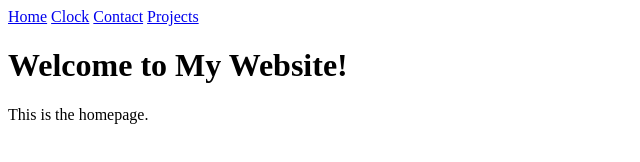
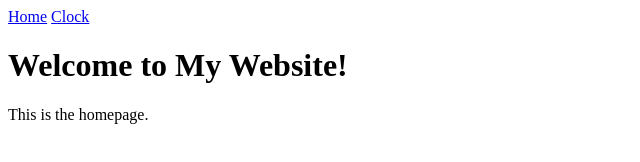
Before and after one commit to elcinhack/elcinhack.github.io, a plain HTML site: page index.html in a window 1280 px wide. Shown: the whole page, without its empty margins (0-640 px from the left). Drawn offline with Linux system fonts and the light colour scheme.

Commit message:
Update index.html

```diff
--- a/index.html
+++ b/index.html
@@ -9,8 +9,8 @@
     <nav>
         <a href="index.html">Home</a>
         <a href="bin/index.html">Clock</a>
-        <a href="你的contact页面路径/contact.html">Contact</a>
-        <a href="你的projects页面路径/projects.html">Projects</a>
+        <!--<a href="你的contact页面路径/contact.html">Contact</a>
+        <a href="你的projects页面路径/projects.html">Projects</a>-->
     </nav>
 
     <h1>Welcome to My Website!</h1>
```
